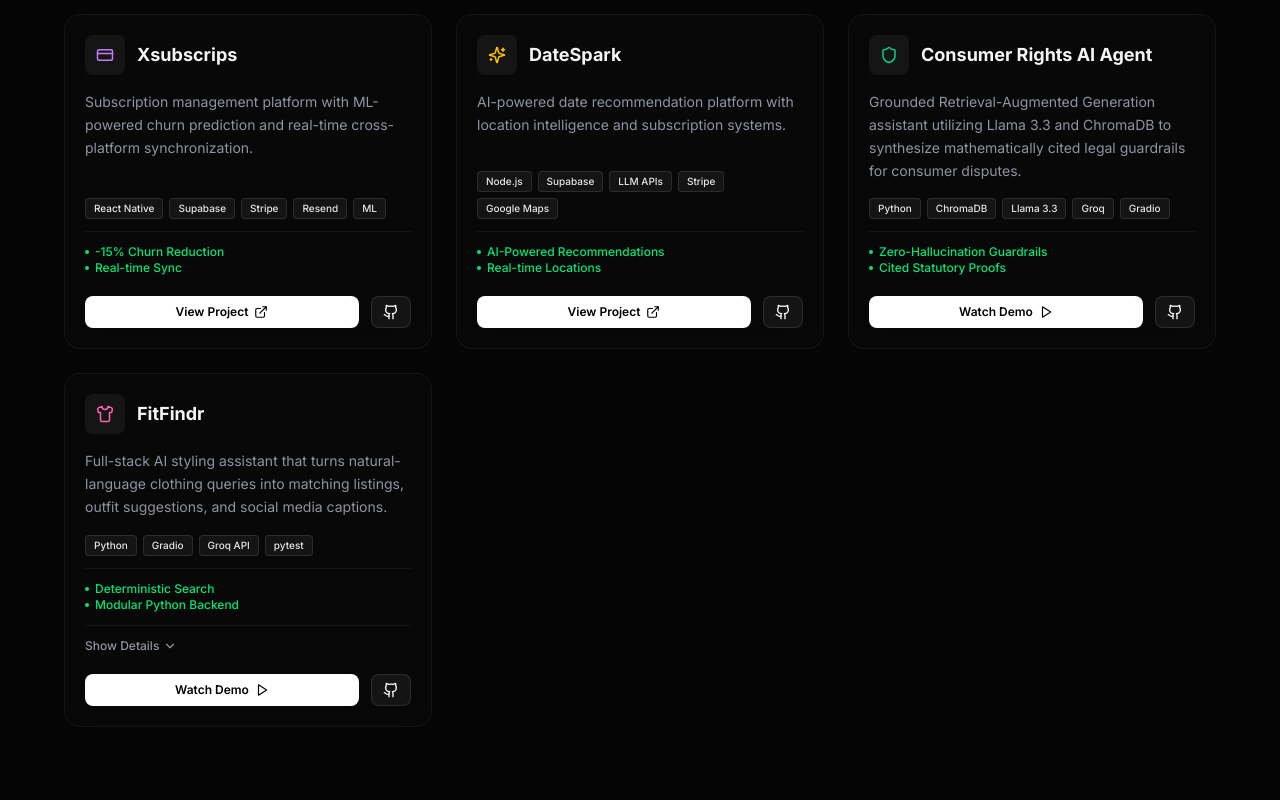
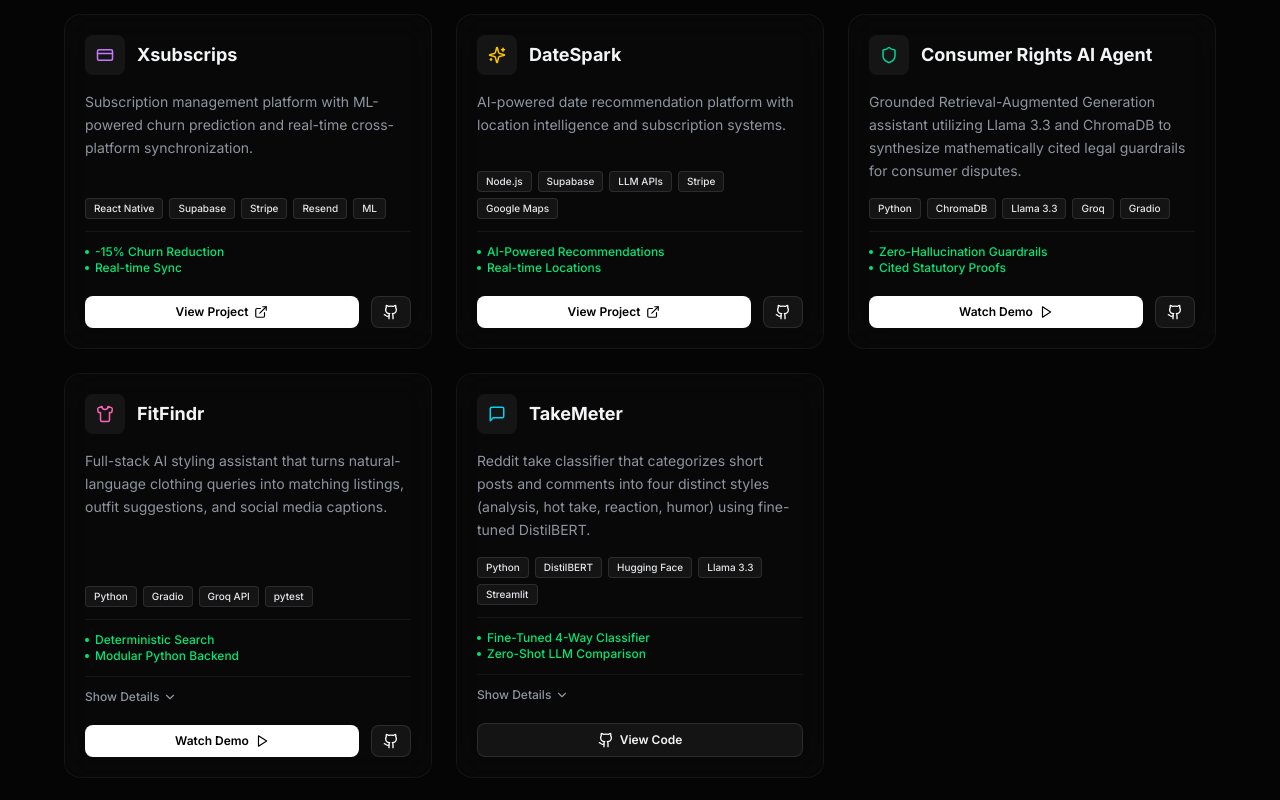
Before and after one commit to RayanErold/my-portfolio-website, a React (Vite) app: page / in a window 1280 px wide. Shown: the part 1923-2723 px from the top of the page. Built offline with nearby package versions, Linux system fonts and the light colour scheme.

Commit message:
feat: add TakeMeter Reddit Take Classifier to projects section

```diff
--- a/src/components/Projects.jsx
+++ b/src/components/Projects.jsx
@@ -1,6 +1,6 @@
 import { useState } from 'react';
 import { motion, AnimatePresence } from 'framer-motion';
-import { ExternalLink, Github, Sparkles, CreditCard, Shield, Shirt, Play, ChevronDown, ChevronUp } from 'lucide-react';
+import { ExternalLink, Github, Sparkles, CreditCard, Shield, Shirt, Play, ChevronDown, ChevronUp, MessageSquare } from 'lucide-react';
 
 const projects = [
   {
@@ -47,6 +47,21 @@
       "Architected a modular backend separating concerns across search, LLM services, and planning loop modules using a single session-state object for testable data flow.",
       "Integrated Groq LLM API for outfit and caption generation with custom prompt design, environment-based key management, and graceful degradation.",
       "Designed a deterministic, offline search via token-overlap relevance scoring, covered by a robust pytest suite with automated test skipping."
+    ]
+  },
+  {
+    title: "TakeMeter",
+    description: "Reddit take classifier that categorizes short posts and comments into four distinct styles (analysis, hot take, reaction, humor) using fine-tuned DistilBERT.",
+    icon: <MessageSquare size={18} className="text-cyan-400" />,
+    tech: ["Python", "DistilBERT", "Hugging Face", "Llama 3.3", "Streamlit"],
+    metrics: ["Fine-Tuned 4-Way Classifier", "Zero-Shot LLM Comparison"],
+    github: "https://github.com/RayanErold/ai201_project3_takemeter_starter_clean",
+    color: "from-blue-500/20 to-indigo-500/20",
+    bullets: [
+      "Engineered an HTML scraping pipeline to extract post/comment text from five subreddits (r/nba, r/soccer, etc.) via old.reddit.com to avoid API blocking.",
+      "Fine-tuned a 66M-parameter DistilBERT classifier using Hugging Face Transformers and compared results against a Llama-3.3-70B baseline.",
+      "Analyzed model limitations under severe class imbalance, identifying how macro-F1 (0.34) exposed minority-class collapse that accuracy (0.68) masked.",
+      "Built a Streamlit web interface and automated Python evaluation reports to systematically diagnose and map model decision boundaries."
     ]
   }
 ];
@@ -162,6 +177,7 @@
                 </div>
 
                 <div className="flex gap-3">
+                  {project.live && (
                     <a href={project.live} target="_blank" rel="noopener noreferrer" className="flex-grow flex items-center justify-center gap-1.5 py-2 rounded-lg bg-white text-black font-semibold text-xs transition-transform hover:scale-[1.02] active:scale-[0.98]">
                       {isVideo ? (
                         <>
@@ -173,8 +189,10 @@
                         </>
                       )}
                     </a>
-                  <a href={project.github} target="_blank" rel="noopener noreferrer" className="w-10 flex items-center justify-center rounded-lg bg-white/5 border border-white/10 hover:bg-white/10 transition-colors shrink-0">
+                  )}
+                  <a href={project.github} target="_blank" rel="noopener noreferrer" className={`${project.live ? 'w-10' : 'flex-grow'} flex items-center justify-center rounded-lg bg-white/5 border border-white/10 hover:bg-white/10 transition-colors shrink-0 ${project.live ? '' : 'py-2 text-xs font-semibold'}`}>
                     <Github size={16} className="text-white" />
+                    {!project.live && <span className="ml-1.5">View Code</span>}
                   </a>
                 </div>
               </motion.div>
```
Lines whose indentation alone changed are shown as unchanged.
